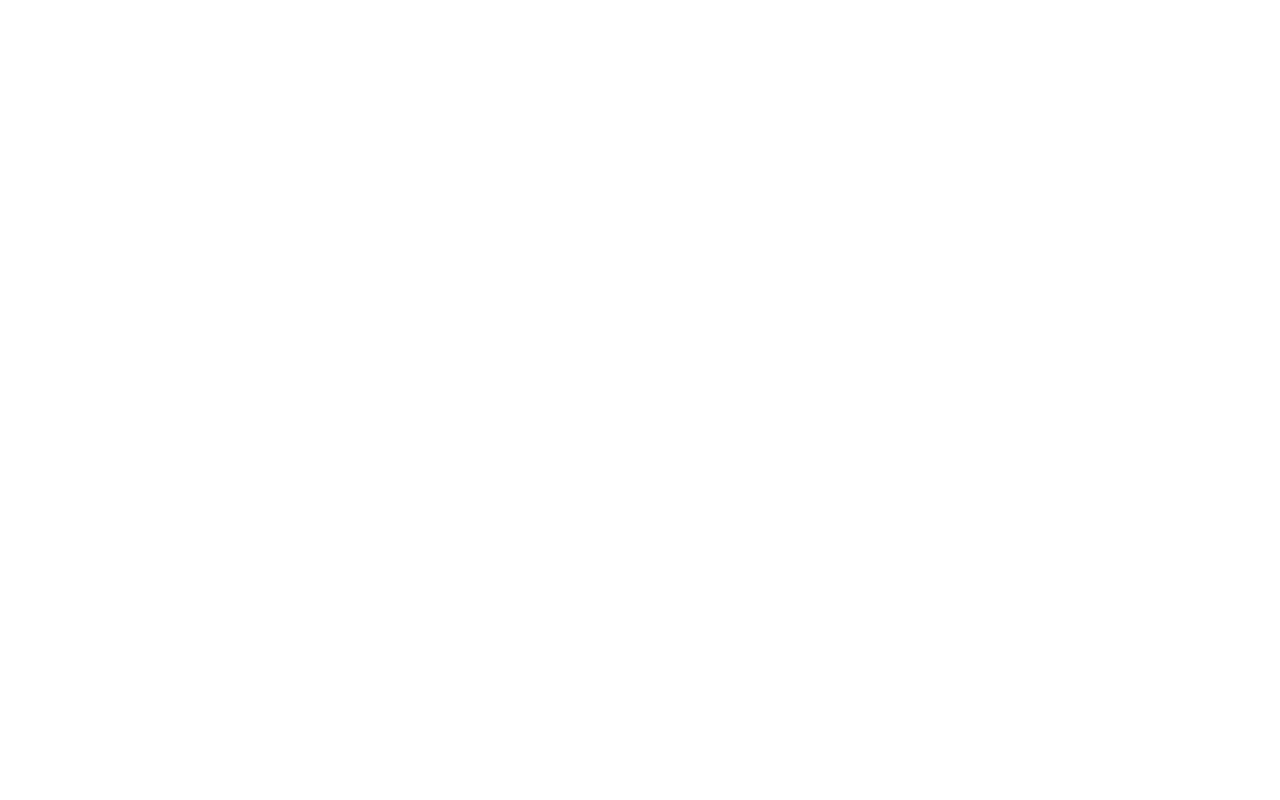
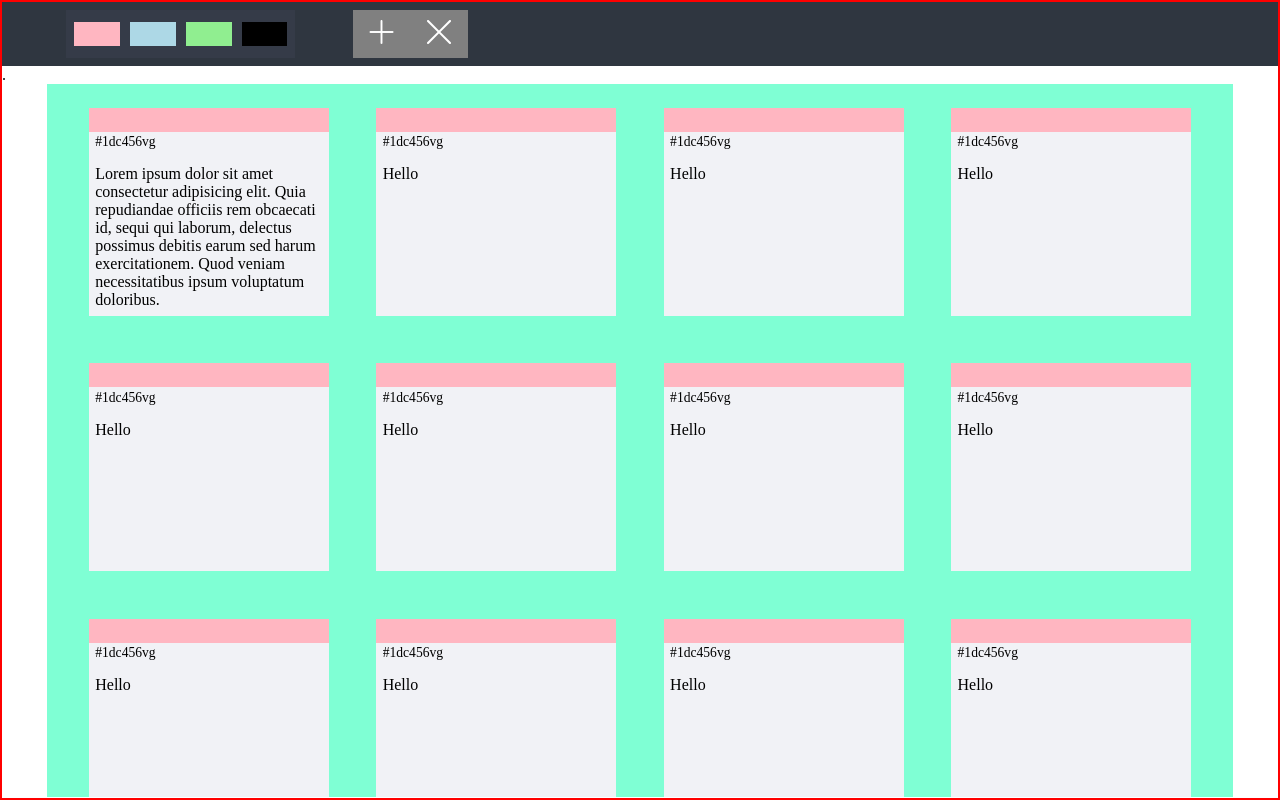
Before and after one commit to sachinkumar1469/jira-ticket-manager, a plain HTML site: page index.html in a window 1280 px wide. Drawn offline with nearby package versions, Linux system fonts and the light colour scheme.

Commit message:
Add files via upload

```diff
--- a/index.html
+++ b/index.html
@@ -4,13 +4,43 @@
     <meta charset="UTF-8">
     <meta http-equiv="X-UA-Compatible" content="IE=edge">
     <meta name="viewport" content="width=device-width, initial-scale=1.0">
-    <title>Jira ticket Manager</title>
+    <title>Document</title>
     <link rel="stylesheet" href="style.css">
+    <link rel="stylesheet" href="https://cdn.jsdelivr.net/npm/bootstrap-icons@1.9.1/font/bootstrap-icons.css">
 </head>
 <body>
+    <!-- ToolBox -->
+    <nav class="navbar">
+        <div class="priority-btn-container">
+            <div class="lightpink color"></div>
+            <div class="lightblue color"></div>
+            <div class="lightgreen color"></div>
+            <div class="black color"></div>
+        </div>
+        <div class="action-btn-container">
+            <div class="add-btn action-btn"><i class="bi bi-plus-lg"></i></div>
+            <div class="remove-btn action-btn" ><i class="bi bi-x-lg"></i></div>
+        </div>
+    </nav>
+    <!-- MainContainer -->.
+    <div class="main">
+        <div class="ticket-container">
+            <div class="ticket-priority lightpink"></div>
+            <div class="ticket-id">#1dc456vg</div>
+            <div class="ticket-content">Lorem ipsum dolor sit amet consectetur adipisicing elit. Quia repudiandae officiis rem obcaecati id, sequi qui laborum, delectus possimus debitis earum sed harum exercitationem. Quod veniam necessitatibus ipsum voluptatum doloribus.</div>
+        </div>
 
 
-
+    </div>
+    <div class="modale-container">
+        <textarea spellcheck="false"></textarea>
+        <div class="priority-colors">
+            <div class="modaleColors lightpink"></div>
+            <div class="modaleColors lightblue"></div>
+            <div class="modaleColors lightgreen"></div>
+            <div class="modaleColors black borderActive"></div>
+        </div>
+    </div>
     <script src="script.js"></script>
 </body>
 </html>
--- a/script.js
+++ b/script.js
@@ -0,0 +1,40 @@
+
+let addBtn = document.querySelector('.add-btn');
+let modale = document.querySelector('.modale-container');
+let modaleFlag = false;
+addBtn.addEventListener('click',(e)=>{
+    // Create Modale
+
+    modaleFlag = !modaleFlag;
+    console.log(modaleFlag);
+    if(modaleFlag){
+        modale.style.display = "flex"; // modaleFlag = true Display the modale
+        addBtn.style.backgroundColor = "#718093";
+    } else {
+        modale.style.display = "none"; // modaleFlag = false Remove the modale
+        addBtn.style.backgroundColor = "grey";
+    }
+
+    // Generate Ticket
+})
+
+function createTicket(){
+    let ticketContainer = document.createElement('div');
+    ticketContainer.setAttribute('class','ticket-container');
+    ticketContainer.innerHTML = `<div class="ticket-priority lightpink"></div>
+    <div class="ticket-id">#1dc456vg</div>
+    <div class="ticket-content">Hello </div>`;
+    document.querySelector('.main').appendChild(ticketContainer);
+}
+createTicket();
+createTicket();
+createTicket();
+createTicket();
+createTicket();
+createTicket();
+createTicket();
+createTicket();
+createTicket();
+createTicket();
+createTicket();
+createTicket();
--- a/style.css
+++ b/style.css
@@ -0,0 +1,142 @@
+*{
+    margin: 0px;
+    padding: 0px;
+    box-sizing: border-box;
+}
+body{
+    width: 100%;
+    height: 100vh;
+    border: 2px solid red;
+}
+.navbar{
+    width: 100%;
+    height: 4rem;
+    background-color: #2f3640;
+    padding: 0.4% 5%;
+    display: flex;
+    align-items: center;
+}
+.priority-btn-container{
+    height: 90%;
+    width: 20%;
+
+    background-color: #353b48;
+    margin-right: 5%;
+    display: flex;
+    justify-content: center;
+    align-items: center;
+}
+.color{
+    height: 50%;
+    width: 20%;
+    background-color: brown;
+    margin: 0px 5px;
+    border: 10px;
+}
+.lightpink{
+    background-color: lightpink;
+}
+.lightblue{
+    background-color: lightblue;
+}
+.lightgreen{
+    background-color: lightgreen;
+}
+.black{
+    background-color: black;
+}
+.action-btn-container{
+    height: 90%;
+    width: 10%;
+    display: inline-block;
+    background-color: grey;
+    display: flex;
+    align-items: center;
+    justify-content: center;
+}
+.action-btn{
+    width: 50%;
+    height: 100%;
+    display: flex;
+    justify-content: center;
+    align-items: center;
+    color: white;
+    font-weight: bolder;
+    font-size: 2rem;
+}
+
+.modale-container{
+    height: 50vh;
+    width: 45vw;
+    background-color:#353b48;
+    position: absolute;
+    left: calc((100vw - 45vw)/2);
+    top: calc((100vh - 50vh)/2);
+
+    /* display: flex; */
+    display: none;
+    transition: all 500s ease;
+}
+
+.modale-container > textarea {
+    height: 100%;
+    width: 75%;
+    border: none;
+    outline: none;
+    background-color: #718093;
+    resize: none;
+    padding: 0.5rem;
+    font-size: 1.3rem;
+    color: white;
+
+}
+.modale-container .priority-colors{
+    height: 100%;
+    width: 25%;
+    display: flex;
+    flex-direction: column;
+    justify-content: space-around;
+    align-items: center;
+    padding: 2% 4%;
+}
+.modaleColors{
+    width: 80%;
+    height: 15%;
+
+}
+
+.borderActive{
+    border: 4px solid #dcdde1;
+}
+
+.main{
+    background-color: aquamarine;
+    display: flex;
+    flex-wrap: wrap;
+    width: 93%;
+    margin: auto;
+    justify-content: center;
+    overflow-y: auto;
+    height: calc(100% - 5.2rem);
+}
+.ticket-container{
+    height: 13rem;
+    width: 15rem;
+    background-color:#f1f2f6 ;margin: 2%;
+}
+.ticket-priority{
+    height: 1.5rem;
+}
+.ticket-id{
+    height: 1.5rem;
+    /* border-bottom: 1px solid black; */
+    padding: 0.15rem 0.4rem;
+    font-size: 0.85rem;
+
+}
+.ticket-content{
+    height: calc(100% - 1.5rem - 1.5rem);
+
+    padding: 0.15rem 0.4rem;
+    padding-top: 0.6rem;
+}
```
Also changed, not shown: notes.txt (added).
